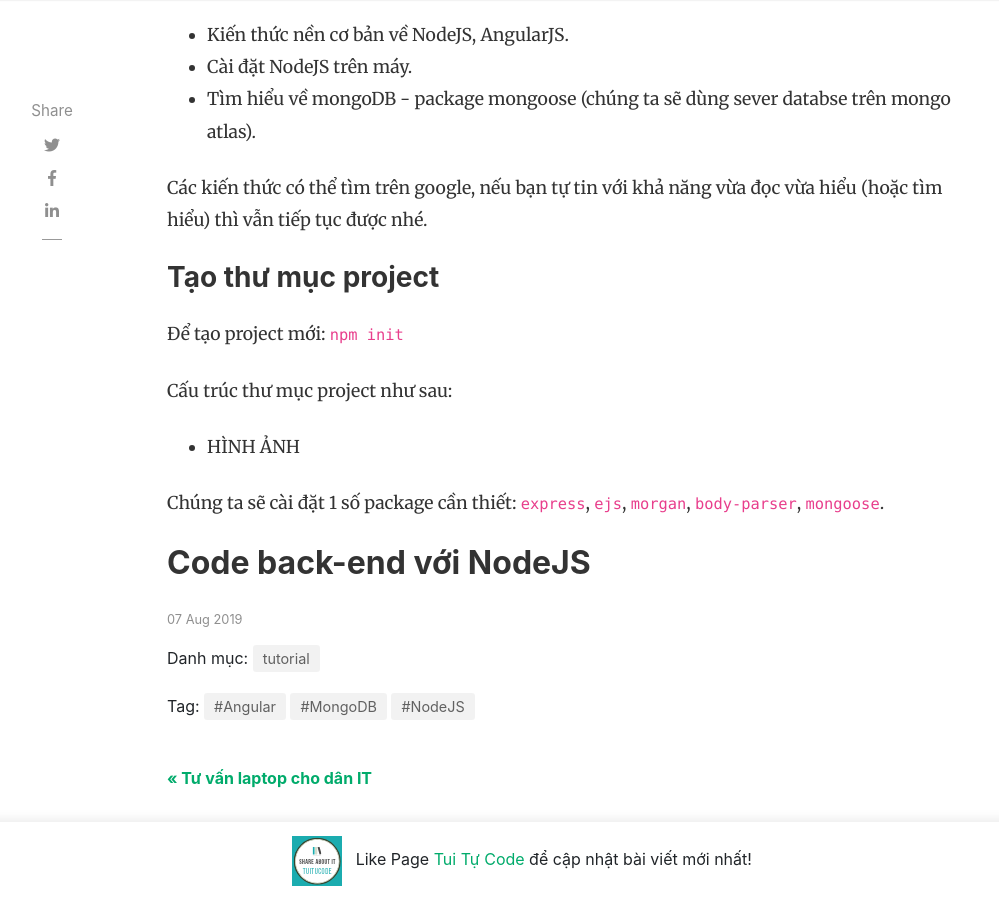
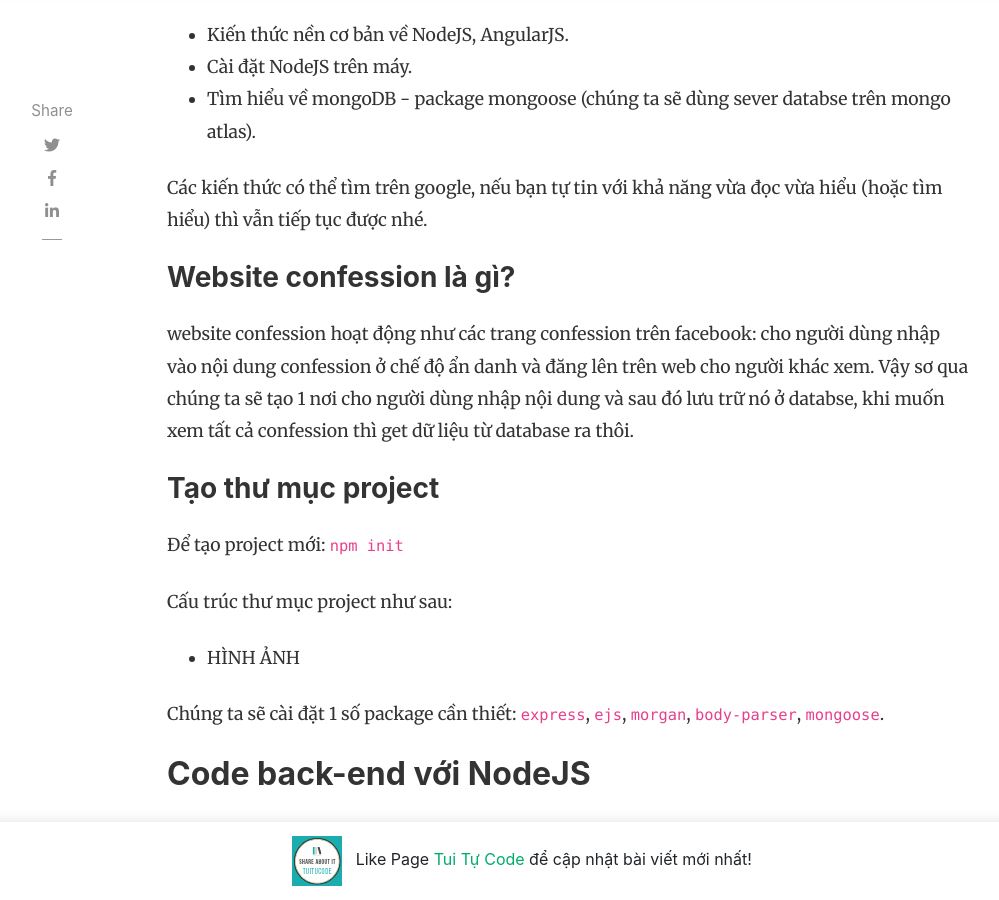
Before and after one commit to tuitucode/tuitucode.github.io, a Jekyll site: the page built from _posts/2019-08-07-web-confession-voi-nodejs-va-angularjs.md, in a window 1280 px wide and 900 px high, scrolled down 1250 px. Shown: the whole window, without its empty margins (118-1117 px from the left). Built offline with Jekyll 4.4.1, drawn with Linux system fonts in a browser that asks for light colours; nearby versions of some CDN libraries; comment, search, counter and statistics services are not loaded.

Commit message:
Create 2019-08-07-web-confession-voi-nodejs-va-angularjs.md

```diff
--- a/_posts/2019-08-07-web-confession-voi-nodejs-va-angularjs.md
+++ b/_posts/2019-08-07-web-confession-voi-nodejs-va-angularjs.md
@@ -20,6 +20,8 @@ Trong series này chúng ta sẽ viết 1 trang web hoạt động như confessi
 - Tìm hiểu về mongoDB - package mongoose (chúng ta sẽ dùng sever databse trên mongo atlas).
 
 Các kiến thức có thể tìm trên google, nếu bạn tự tin với khả năng vừa đọc vừa hiểu (hoặc tìm hiểu) thì vẫn tiếp tục được nhé.
+### Website confession là gì?
+website confession hoạt động như các trang confession trên facebook: cho người dùng nhập vào nội dung confession ở chế độ ẩn danh và đăng lên trên web cho người khác xem. Vậy sơ qua chúng ta sẽ tạo 1 nơi cho người dùng nhập nội dung và sau đó lưu trữ nó ở databse, khi muốn xem tất cả confession thì get dữ liệu từ database ra thôi.
 ### Tạo thư mục project
 Để tạo project mới: `npm init`
 
```
